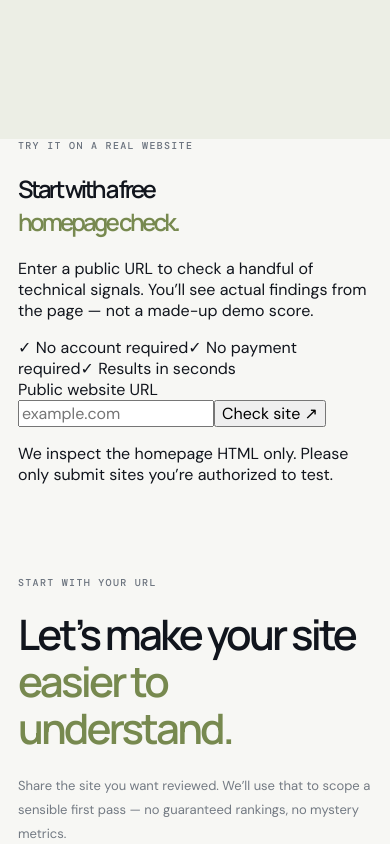
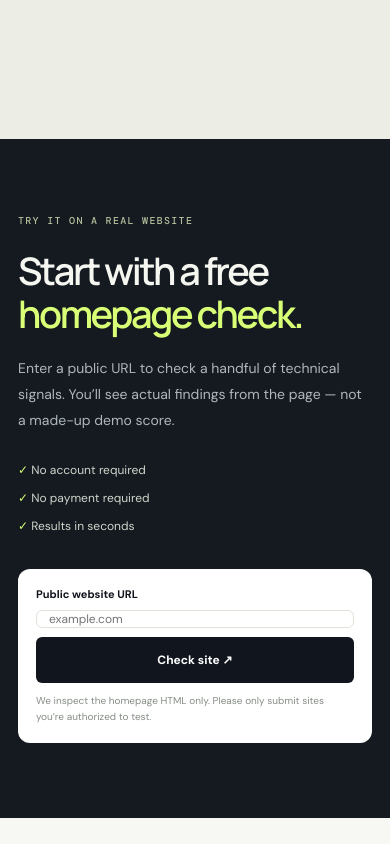
Before and after one commit to altairyash/chatgpt_playground, a Next.js app: page / in a window 390 px wide. Shown: the part 2760-3604 px from the top of the page. Built offline with nearby package versions, Linux system fonts and the light colour scheme.

Commit message:
Style responsive homepage audit results and lead-in

```diff
--- a/app/globals.css
+++ b/app/globals.css
@@ -63,3 +63,40 @@ h1 em,h2 em{font-style:normal;color:#77894f}
 @media(max-width:900px){.hero{grid-template-columns:1fr;gap:20px;padding-top:65px}.hero-copy{max-width:690px}.visual-wrap{min-height:430px}.hero-index{bottom:20px}.section,.request-section{gap:45px}.proof-inner{flex-wrap:wrap;justify-content:center;padding:20px 0}.proof-label{width:100%;text-align:center}.section{grid-template-columns:.8fr 1.2fr}.request-section{grid-template-columns:1fr 1fr}.process-grid{gap:45px}}
 @media(max-width:640px){.shell{width:calc(100% - 36px)}.nav{height:70px}.nav-link{font-size:11px}.hero{padding-top:48px;padding-bottom:90px;min-height:0}h1{font-size:47px;letter-spacing:-2.3px}.hero-sub{font-size:14px}.hero-actions{align-items:flex-start;flex-direction:column;gap:17px}.trust-row{gap:11px;font-size:10px}.visual-wrap{min-height:350px;margin:5px -8px}.visual-wrap:before{width:275px;height:275px}.visual-wrap:after{width:330px;height:330px}.audit-card{padding:0 16px;width:min(100%,360px)}.floating-note{right:0;bottom:8px}.report-line{font-size:10px}.proof-inner{gap:10px;font-size:8px}.proof-inner b{display:none}.section,.request-section,.process-grid{grid-template-columns:1fr;gap:36px;padding-top:75px;padding-bottom:75px}.section h2,.process-section h2,.request-section h2{font-size:42px}.process-section{padding:70px 0}.request-form{padding:22px}.footer-inner{padding:22px 0;align-items:flex-start;flex-direction:column;gap:14px}.hero-index{font-size:8px}.section-intro>p,.request-copy>p{font-size:13px}}
 @media(prefers-reduced-motion:reduce){html{scroll-behavior:auto}*,*::before,*::after{transition:none!important}}
+
+
+/* Interactive free homepage audit */
+.free-audit-section{background:#141a20;color:#f5f6f0;padding:100px 0}
+.free-audit-grid{display:grid;grid-template-columns:.9fr 1.1fr;gap:75px;align-items:start}
+.free-audit-copy .eyebrow{color:#b3bd9a}
+.free-audit-copy h2{font-size:clamp(38px,4.3vw,54px);line-height:1.12;letter-spacing:-2.4px;margin:22px 0}
+.free-audit-copy h2 em{color:var(--lime)}
+.free-audit-copy>p{font-size:14px;line-height:1.85;color:#b0b7bc;max-width:390px}
+.free-audit-points{display:grid;gap:12px;margin-top:28px;font-size:12px;color:#d0d6cb}
+.free-audit-points span{color:#d0d6cb}.free-audit-points span::first-letter{color:var(--lime)}
+.free-audit-panel{background:#fff;color:var(--ink);border-radius:12px;padding:26px;min-width:0}
+.free-audit-form label{display:block;font-size:11px;font-weight:700;margin-bottom:9px}
+.free-audit-input-row{display:flex;gap:9px}
+.free-audit-input-row input{min-width:0;flex:1;height:48px;border:1px solid #dfe3d9;border-radius:6px;padding:0 12px;font-size:12px}
+.free-audit-input-row button{background:var(--ink);color:#fff;border:0;border-radius:6px;padding:0 15px;font-size:12px;font-weight:700;white-space:nowrap;cursor:pointer}
+.free-audit-input-row button:disabled{opacity:.6;cursor:wait}
+.free-audit-small{font-size:10px;line-height:1.6;color:#868d85;margin:10px 0 0}
+.audit-error{font-size:12px;color:#9e3d30;background:#fff0ed;border-radius:6px;padding:12px;margin:18px 0 0}
+.audit-results{margin-top:24px;border-top:1px solid #e9ebe5;padding-top:20px}
+.audit-result-head{display:flex;justify-content:space-between;gap:12px;align-items:center;padding-bottom:16px}
+.audit-result-kicker{display:block;font:9px 'DM Mono',monospace;letter-spacing:1px;color:#899181;margin-bottom:6px}
+.audit-result-head strong{font-size:14px;overflow-wrap:anywhere}
+.audit-score{display:flex;align-items:baseline;gap:5px;white-space:nowrap}
+.audit-score b{font:600 25px Manrope,sans-serif;letter-spacing:-1px}
+.audit-score span{font-size:10px;color:#8b9189}
+.audit-result-list{border-top:1px solid #eef0e9}
+.audit-result-item{display:grid;grid-template-columns:23px 1fr;gap:10px;padding:13px 0;border-bottom:1px solid #eef0e9}
+.result-status{width:21px;height:21px;display:grid;place-items:center;border-radius:50%;font-size:11px;font-weight:700}
+.result-pass{background:#eaf2e4;color:#4d7842}
+.result-review{background:#fff1d9;color:#966821}
+.audit-result-item strong{font-size:11px;display:block}
+.audit-result-item p{font-size:11px;line-height:1.6;color:#767e75;margin:4px 0 0;overflow-wrap:anywhere}
+.audit-result-note{font-size:10px;line-height:1.65;color:#8a9088;margin:14px 0}
+.audit-upgrade-link{font-size:12px;font-weight:700;color:#465b2d;text-decoration:underline;text-underline-offset:3px}
+@media(max-width:800px){.free-audit-grid{grid-template-columns:1fr;gap:35px}.free-audit-section{padding:75px 0}}
+@media(max-width:480px){.free-audit-panel{padding:18px}.free-audit-input-row{flex-direction:column}.free-audit-input-row button{height:46px}.audit-result-head{align-items:flex-start}}
```
